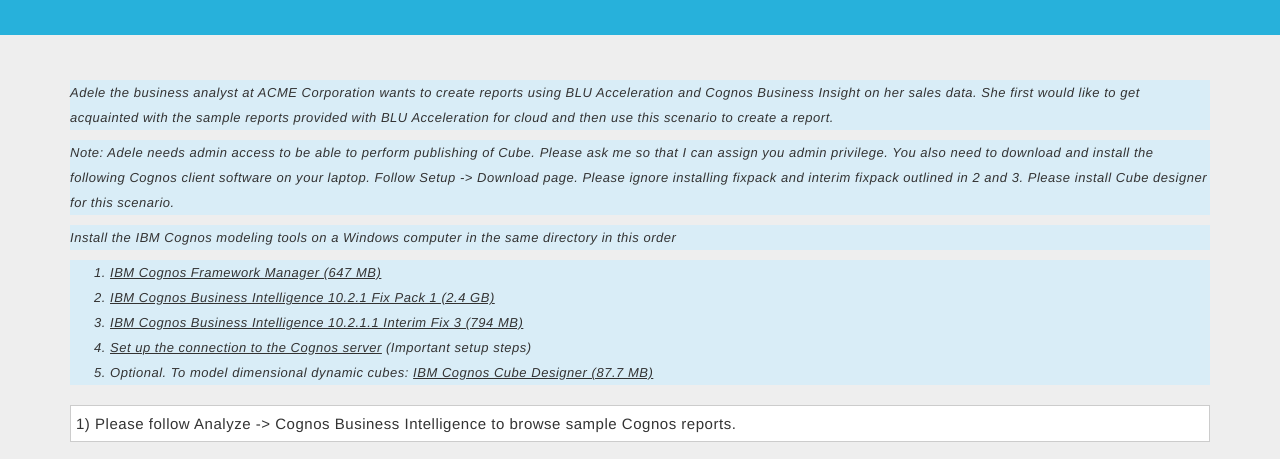
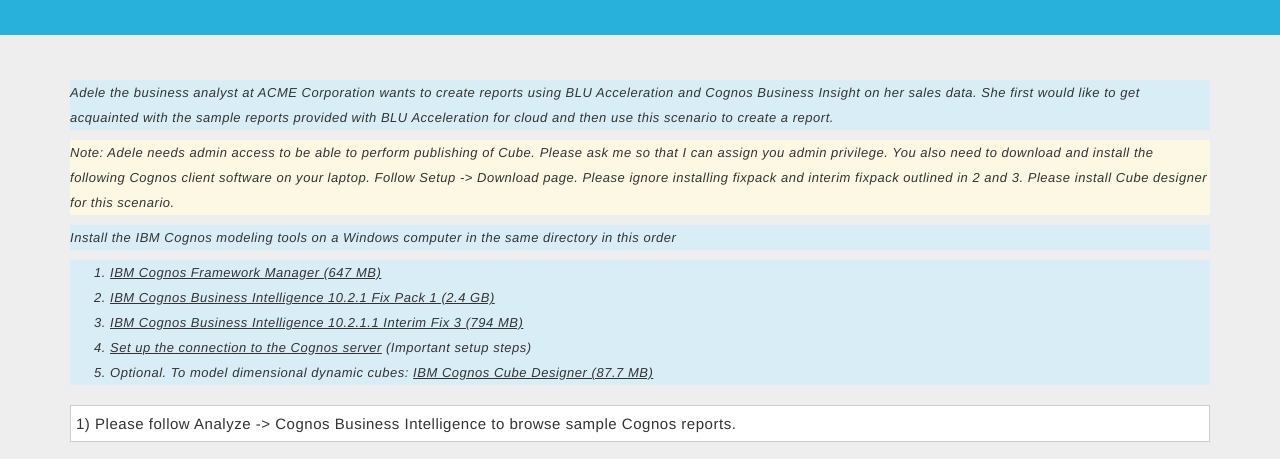
Before and after one commit to lgfa29/bluaccelerationidug, a plain HTML site: page analyze-with-cognos.html in a window 1280 px wide. Shown: the part 292-751 px from the top of the page. Drawn offline with nearby package versions, Linux system fonts and the light colour scheme; a web font is replaced by a local one.

Commit message:
changed bg background to warning

```diff
--- a/analyze-with-cognos.html
+++ b/analyze-with-cognos.html
@@ -55,7 +55,7 @@ body{background-color: #eee;}
 			<div class="scenario">
 			<p class="bg-info"><i>Adele the business analyst at ACME Corporation wants to create reports using BLU Acceleration and Cognos Business Insight on her sales data. She first would like to get acquainted with the sample reports provided with BLU Acceleration for cloud and then use this scenario to create a report.</p>
 
-			<p class="bg-info">Note: Adele needs admin access to be able to perform publishing of Cube. Please ask me so that I can assign you admin privilege. You also need to download and install the following Cognos client software on your laptop. Follow Setup -> Download page. Please ignore installing fixpack and interim fixpack outlined in 2 and 3. Please install Cube designer for this scenario.</p>
+			<p class="bg-warning">Note: Adele needs admin access to be able to perform publishing of Cube. Please ask me so that I can assign you admin privilege. You also need to download and install the following Cognos client software on your laptop. Follow Setup -> Download page. Please ignore installing fixpack and interim fixpack outlined in 2 and 3. Please install Cube designer for this scenario.</p>
 
 			<p class="bg-info">Install the IBM Cognos modeling tools on a Windows computer in the same directory in this order</p>
 			<ol class="bg-info">
```
